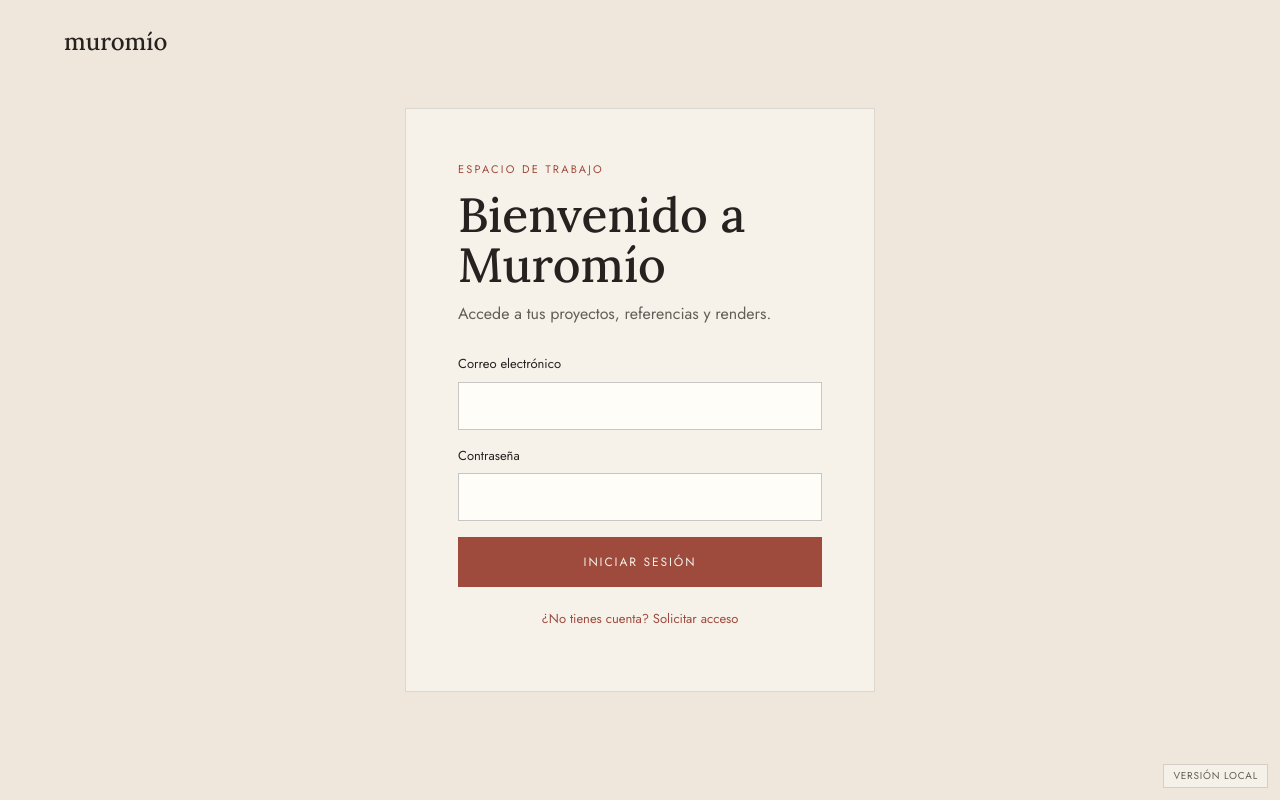
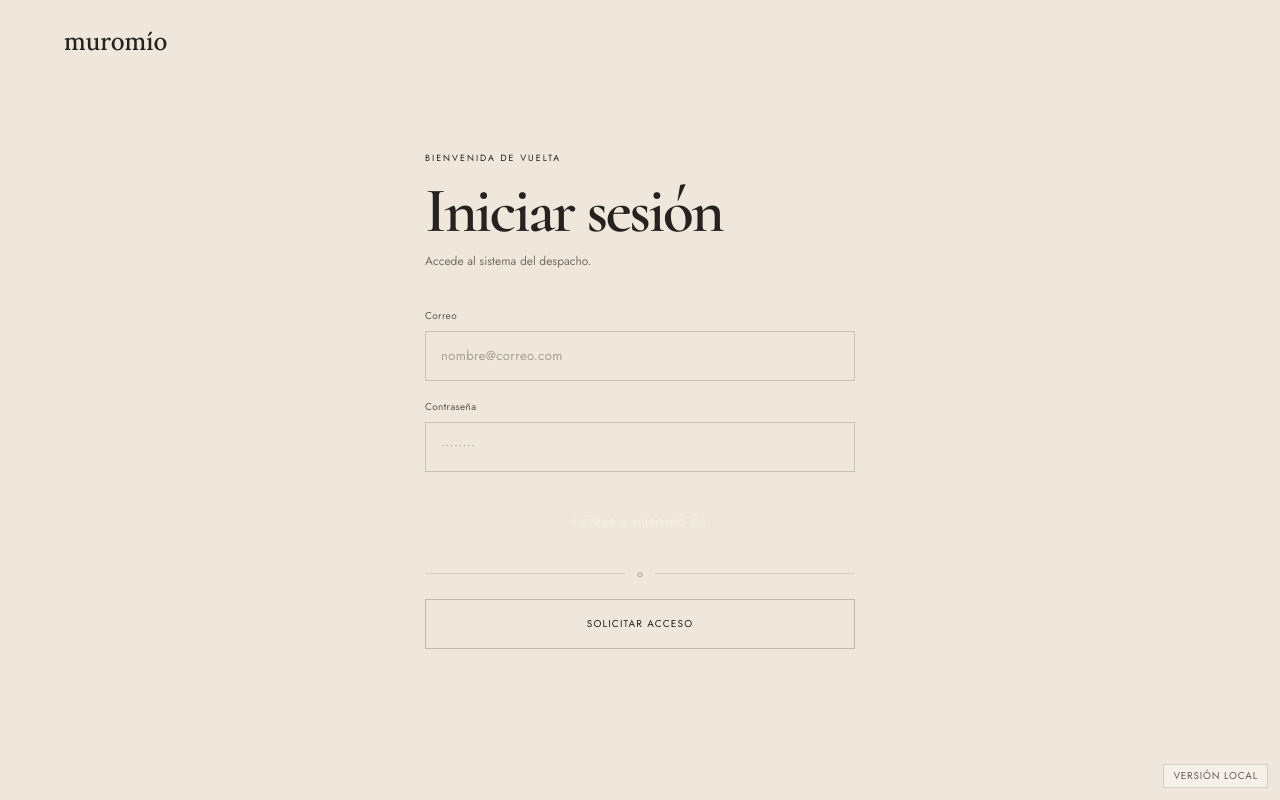
Before and after one commit to procesalab0-prog/Muromio, a Next.js app: page /login in a window 1280 px wide. Built offline with nearby package versions, Linux system fonts and the light colour scheme; no server answers.

Commit message:
Redesign login and add workspace tutorial

```diff
--- a/src/app/login/login-form.tsx
+++ b/src/app/login/login-form.tsx
@@ -59,50 +59,45 @@ export function LoginForm({ initialMode = "login" }: { initialMode?: "login" | "
   }
 
   return (
-    <form onSubmit={handleSubmit} style={formStyle}>
-      <p style={{ margin: "0 0 12px", color: "var(--rust)", fontSize: 11, letterSpacing: ".2em", textTransform: "uppercase" }}>
-        {mode === "login" ? "Espacio de trabajo" : "Solicitud de acceso"}
+    <form onSubmit={handleSubmit} className="os-login-form">
+      <p className="os-login-eyebrow">
+        {mode === "login" ? "Bienvenida de vuelta" : "Acceso a Muromío OS"}
       </p>
-      <h1 style={{ margin: "0 0 10px", fontFamily: "var(--font-lora)", fontSize: "clamp(34px,5vw,48px)", fontWeight: 500, lineHeight: 1.05 }}>
-        {mode === "login" ? "Bienvenido a Muromío" : "Crear una cuenta"}
+      <h1>
+        {mode === "login" ? "Iniciar sesión" : "Solicitar acceso"}
       </h1>
-      <p style={{ margin: "0 0 28px", color: "#655d58", lineHeight: 1.6 }}>
+      <p className="os-login-intro">
         {mode === "login"
-          ? "Accede a tus proyectos, referencias y renders."
-          : "Déjanos tus datos. Revisaremos tu solicitud antes de habilitar la prueba."}
+          ? "Accede al sistema del despacho."
+          : "Crea tu cuenta. Dirección revisará tu solicitud."}
       </p>
 
       {mode === "register" ? <>
-        <label style={labelStyle}>Nombre completo
-          <input name="fullName" autoComplete="name" required maxLength={120} style={fieldStyle} />
+        <label>Nombre completo
+          <input name="fullName" autoComplete="name" required maxLength={120} />
         </label>
-        <label style={labelStyle}>Número de teléfono
-          <input name="phone" type="tel" autoComplete="tel" required maxLength={30} style={fieldStyle} placeholder="+52 477 000 0000" />
+        <label>Teléfono
+          <input name="phone" type="tel" autoComplete="tel" required maxLength={30} placeholder="+52 477 000 0000" />
         </label>
       </> : null}
-      <label style={labelStyle}>Correo electrónico
-        <input name="email" type="email" autoComplete="email" required style={fieldStyle} />
+      <label>Correo
+        <input name="email" type="email" autoComplete="email" required placeholder="nombre@correo.com" />
       </label>
-      <label style={labelStyle}>Contraseña
-        <input name="password" type="password" autoComplete={mode === "login" ? "current-password" : "new-password"} required minLength={8} style={fieldStyle} />
+      <label>Contraseña
+        <input name="password" type="password" autoComplete={mode === "login" ? "current-password" : "new-password"} required minLength={8} placeholder="••••••••" />
       </label>
-      <button type="submit" disabled={pending} style={{ ...primaryButtonStyle, opacity: pending ? .7 : 1 }}>
-        {pending ? "Procesando…" : mode === "login" ? "Iniciar sesión" : "Enviar solicitud"}
+      <button type="submit" disabled={pending} className="os-login-primary">
+        {pending ? "Procesando…" : mode === "login" ? "Entrar a Muromío OS" : "Enviar solicitud"}
       </button>
+      <div className="os-login-divider"><span>o</span></div>
       <button
         type="button"
         onClick={() => { setMode(mode === "login" ? "register" : "login"); setMessage(""); }}
-        style={switchButtonStyle}
+        className="os-login-switch"
       >
-        {mode === "login" ? "¿No tienes cuenta? Solicitar acceso" : "Ya tengo cuenta"}
+        {mode === "login" ? "Solicitar acceso" : "Ya tengo una cuenta"}
       </button>
-      {message ? <p role="alert" style={{ margin: "18px 0 0", color: "var(--rust-dark)", fontSize: 13, lineHeight: 1.5 }}>{message}</p> : null}
+      {message ? <p role="alert" className="os-login-message">{message}</p> : null}
     </form>
   );
 }
-
-const formStyle = { width: "100%", maxWidth: 470, padding: "clamp(28px,5vw,52px)", background: "var(--cream)", border: "1px solid rgba(38,34,32,.12)" } as const;
-const labelStyle = { display: "grid", gap: 8, marginBottom: 16, fontSize: 13 } as const;
-const fieldStyle = { minHeight: 48, padding: "0 14px", border: "1px solid rgba(38,34,32,.25)", background: "#fffdf8", color: "var(--ink)", font: "inherit" } as const;
-const primaryButtonStyle = { width: "100%", minHeight: 50, border: 0, background: "var(--rust)", color: "var(--cream)", cursor: "pointer", font: "inherit", fontSize: 12, letterSpacing: ".16em", textTransform: "uppercase" } as const;
-const switchButtonStyle = { width: "100%", marginTop: 12, padding: 10, border: 0, background: "transparent", color: "var(--rust)", cursor: "pointer", font: "inherit", fontSize: 13 } as const;
```
